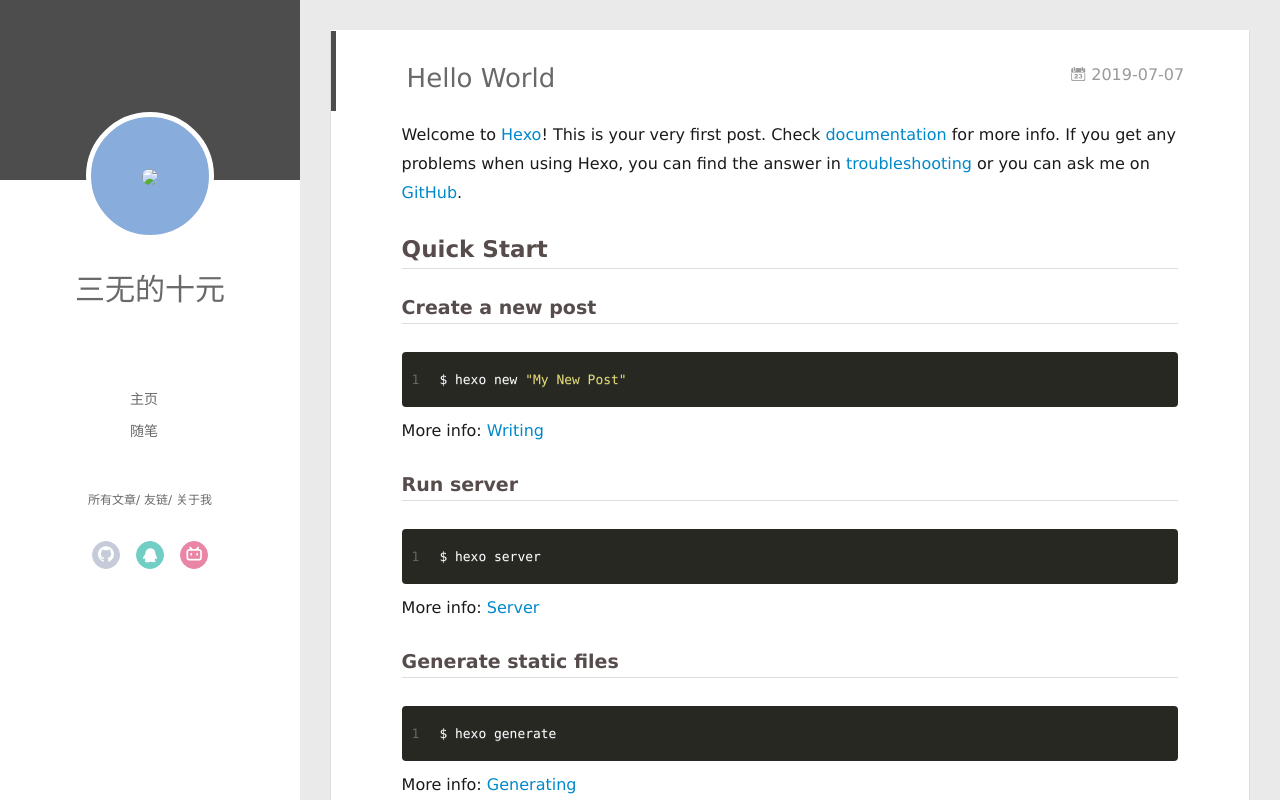
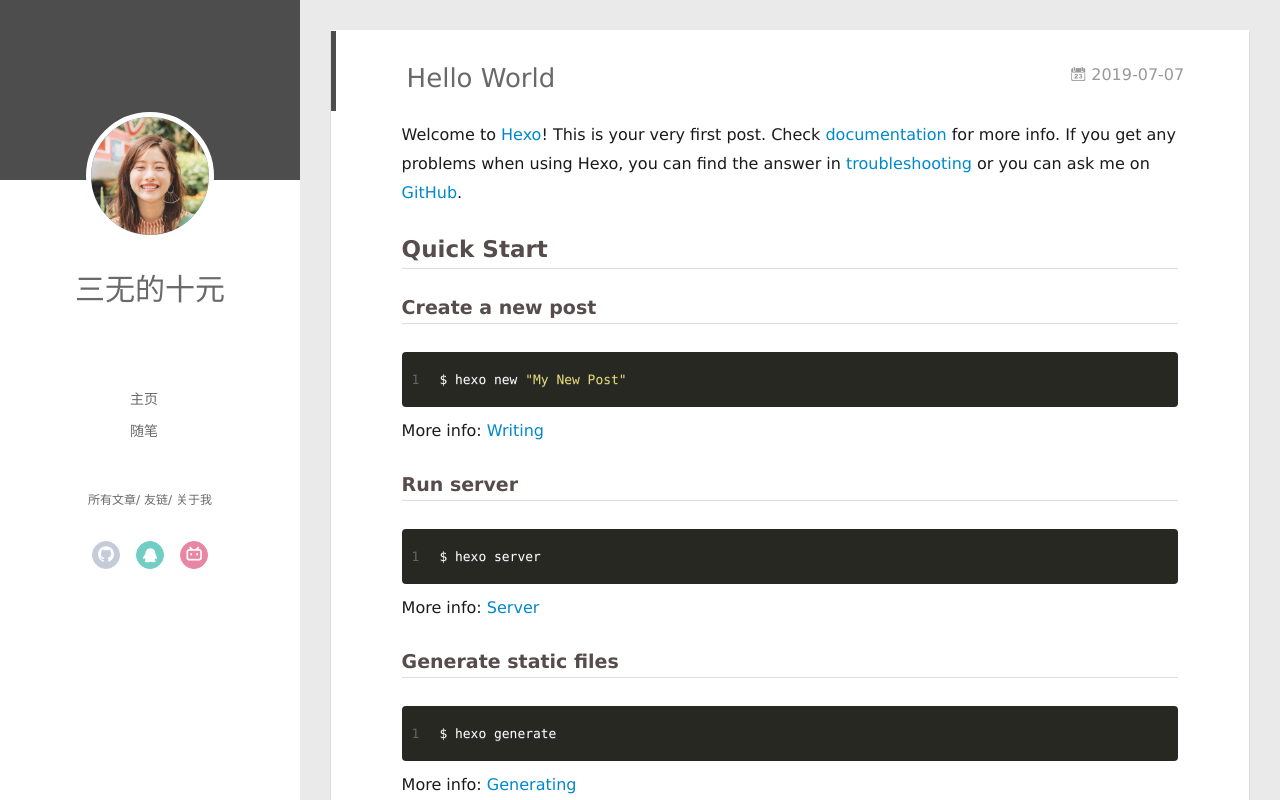
Before and after one commit to JaKeSu/JaKeSu.github.io, a plain HTML site: page 2019/07/07/hello-world/index.html in a window 1280 px wide. Drawn offline with Linux system fonts and the light colour scheme; no server answers.

Commit message:
Site updated: 2019-07-08 21:23:41

```diff
--- a/2019/07/07/hello-world/index.html
+++ b/2019/07/07/hello-world/index.html
@@ -47,7 +47,7 @@
 <div class="intrude-less">
 	<header id="header" class="inner">
 		<a href="" class="profilepic">
-			<img src="/satomi.jpg" class="js-avatar">
+			<img src="/img/satomi.jpg" class="js-avatar">
 		</a>
 		<hgroup>
 		  <h1 class="header-author"><a href="">三无的十元</a></h1>
@@ -103,7 +103,7 @@
 	<div class="intrude-less">
 		<header id="header" class="inner">
 			<div class="profilepic">
-				<img src="/satomi.jpg" class="js-avatar">
+				<img src="/img/satomi.jpg" class="js-avatar">
 			</div>
 			<hgroup>
 			  <h1 class="header-author js-header-author">三无的十元</h1>
```
Also changed, not shown: 2019/07/07/我的第一篇博客文章/index.html (+2 -2 lines), archives/2019/07/index.html (+2 -2 lines), archives/2019/index.html (+2 -2 lines), archives/index.html (+2 -2 lines), index.html (+2 -2 lines), img/satomi.jpg (added).
